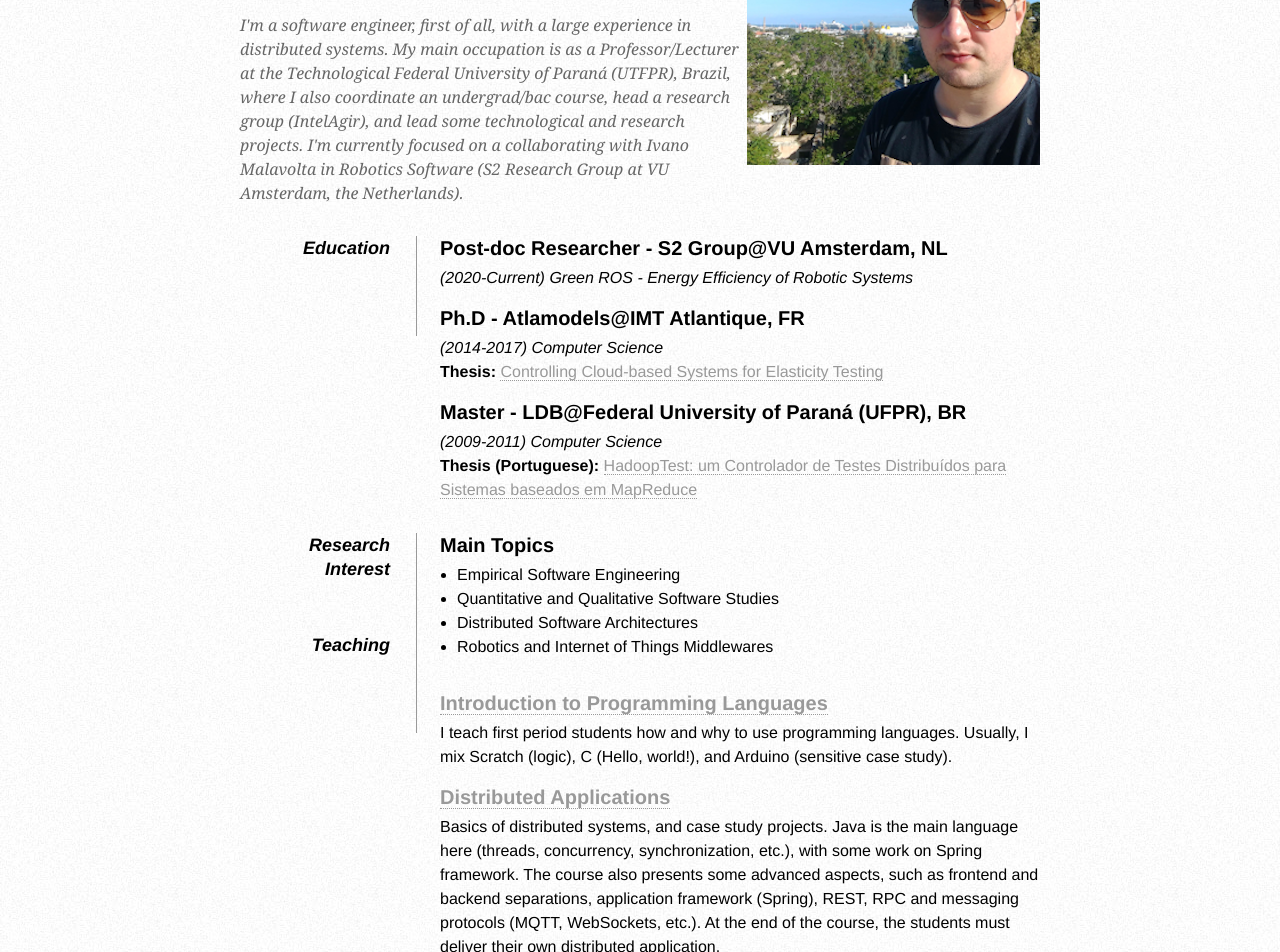
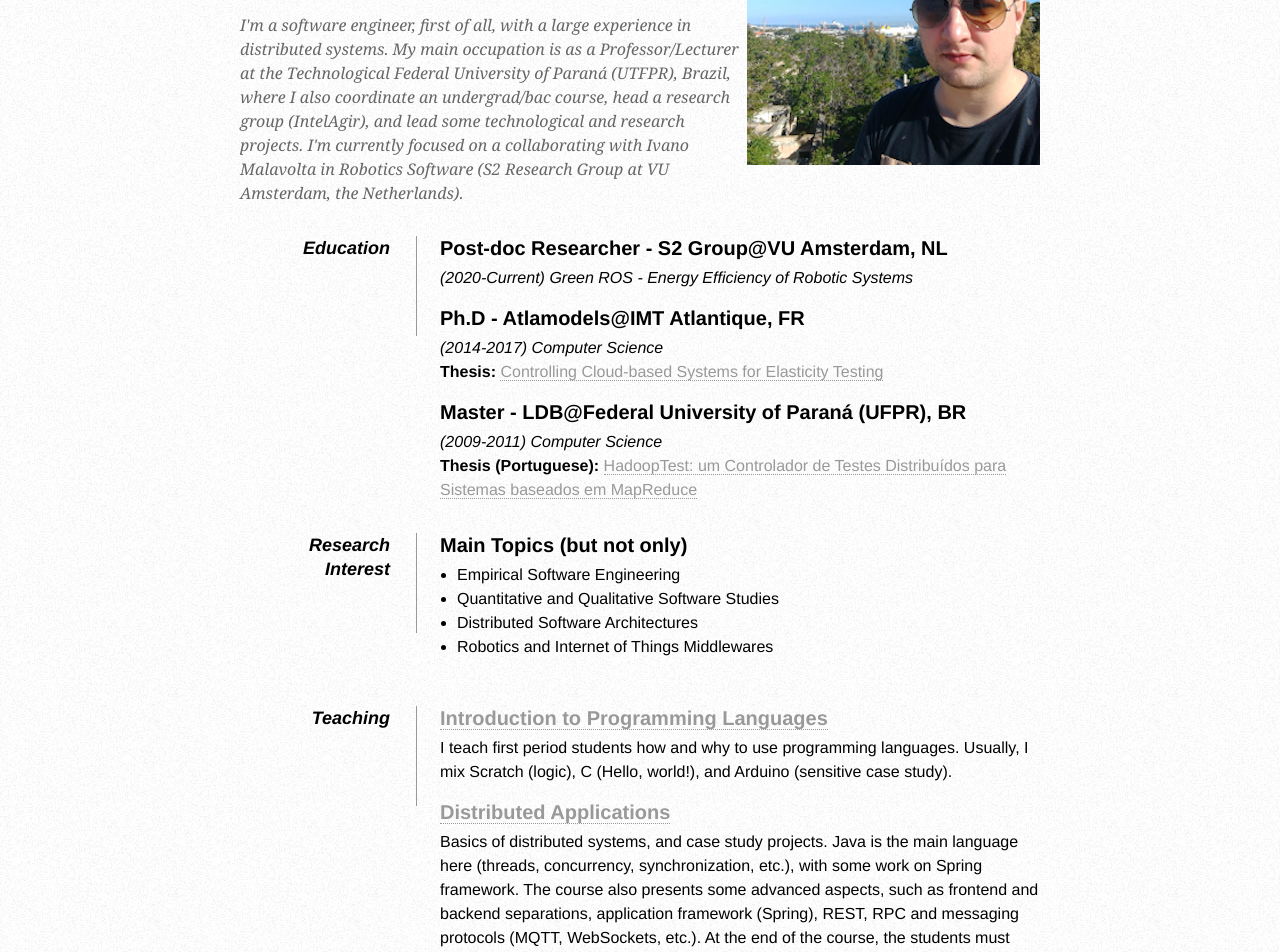
Before and after one commit to michelalbonico/pagina-pessoal-antiga, a plain HTML site: page index.html in a window 1280 px wide. Shown: the part 148-1100 px from the top of the page. Drawn offline with Linux system fonts and the light colour scheme.

Commit message:
Polishing

```diff
--- a/index.html
+++ b/index.html
@@ -77,7 +77,7 @@
 
             <dt>Research Interest</dt>
             <dd>
-            	<h2>Main Topics</h2>
+            	<h2>Main Topics (but not only)</h2>
             	<ul>
                     <li>Empirical Software Engineering</li>
                     <li>Quantitative and Qualitative Software Studies</li>
@@ -85,6 +85,8 @@
                     <li>Robotics and Internet of Things Middlewares</li>
                 </ul>
             </dd>
+
+            <dd class="clear"></dd>
 
             <dt>Teaching</dt>
             <dd>
```
